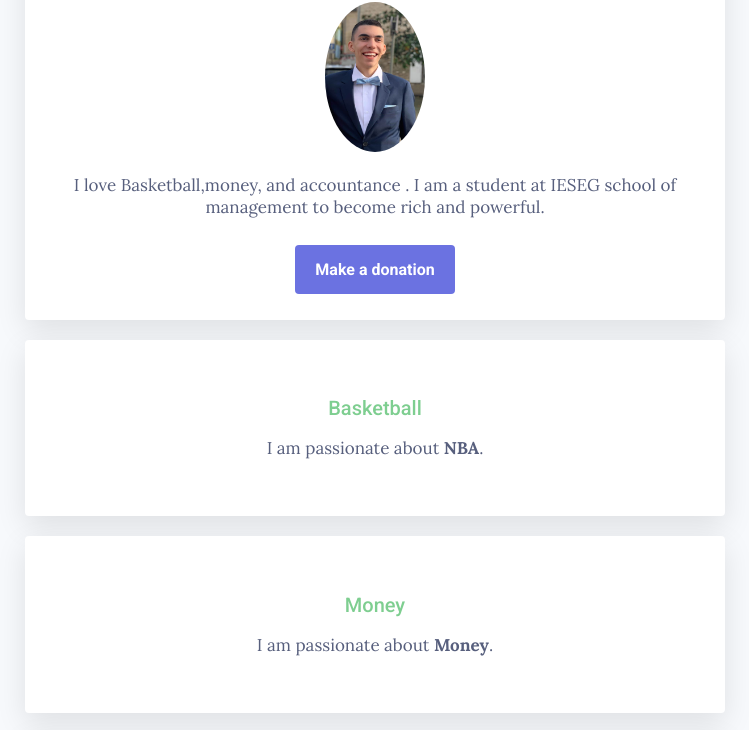
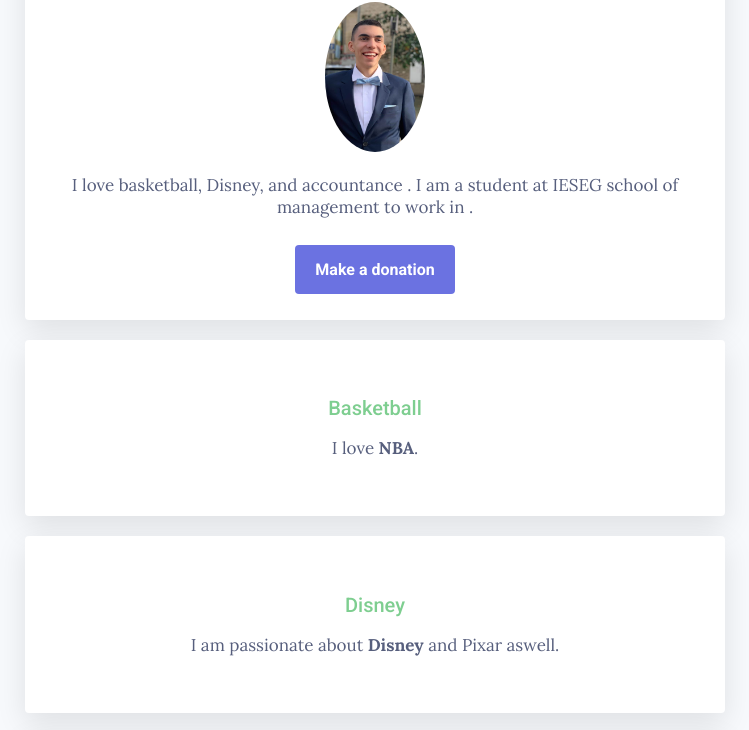
Before and after one commit to nicolaslemr/my-profile, a plain HTML site: page index.html in a window 1280 px wide. Shown: the part 159-889 px from the top of the page, without its empty margins (265-1014 px from the left). Drawn offline with Linux system fonts and the light colour scheme.

Commit message:
Update index.html

```diff
--- a/index.html
+++ b/index.html
@@ -14,26 +14,26 @@
         <h1>Hello, I'm Nicolas</h1>
         <img src="images/profile-picture.jpg" class="img-circle" width="100px" alt="Nicolas Lemaire">
         <p>
-          I love Basketball,money, and accountance . I am a student at IESEG school of management to become rich and powerful.
+          I love basketball, Disney, and accountance . I am a student at IESEG school of management to work in .
         </p>
         <a href="https://www.paypal.com/paypalme/my/profile" class="btn-blue">Make a donation</a>
       </div>
       <div class="card-white">
         <h2>Basketball </h2>
         <p>
-          I am passionate about <strong>NBA</strong>.
+          I love <strong>NBA</strong>.
         </p>
       </div>
       <div class="card-white">
-        <h2>Money </h2>
+        <h2>Disney </h2>
         <p>
-          I am passionate about <strong>Money</strong>.
+          I am passionate about <strong>Disney</strong> and Pixar aswell.
         </p>
       </div>
       <div class="card-white">
         <h2>Accountance </h2>
         <p>
-          I am passionate about <strong>Accountance</strong>.
+          I enjoy <strong>Accountance</strong> it is my favourite class.
         </p>
       </div>
       <div class="card-white">
```
